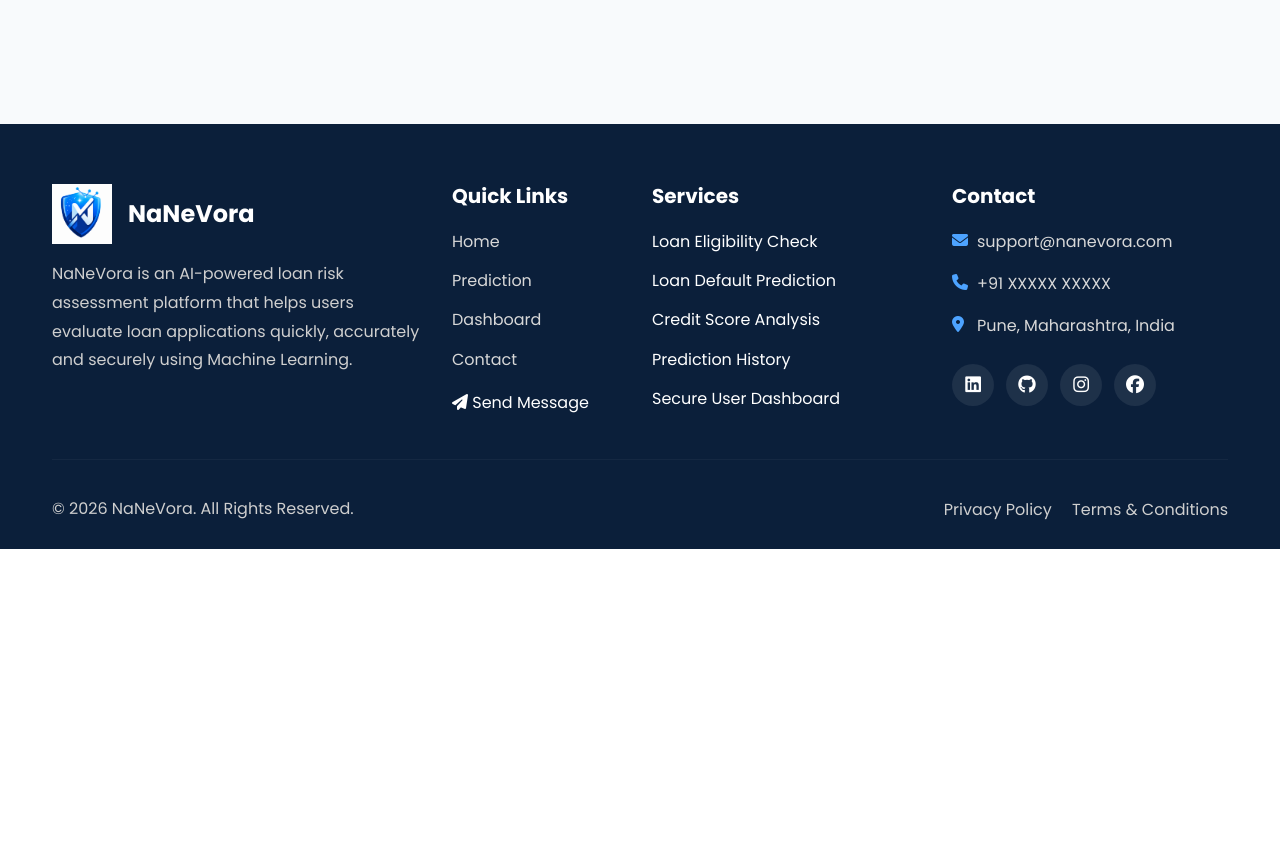
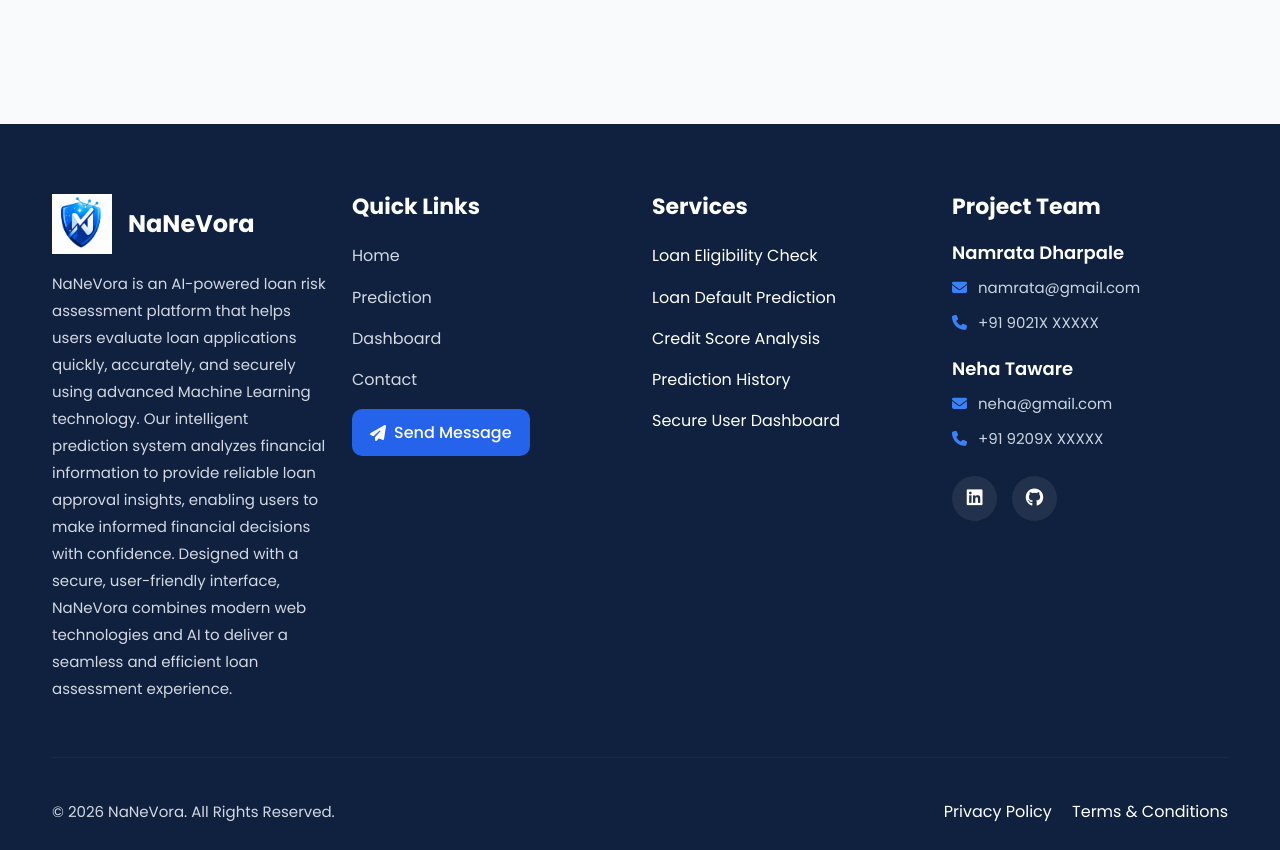
Before and after one commit to Namrata-678/NaNeVora, a Django app: page /contact/ in a window 1280 px wide. Shown: the part 2470-3320 px from the top of the page. Before the commit the page ends 3019 px from the top, so only its background shows below. Run offline with Django 5.2, Linux system fonts and the light colour scheme.

Commit message:
Edit Footer

```diff
--- a/static/css/footer.css
+++ b/static/css/footer.css
@@ -11,133 +9,168 @@
 
 .footer{
 
-    background:var(--footer-background);
-
-    color:var(--white);
-
-    padding:60px 0 25px;
-
+    background:#0F213E;
+    color:#ffffff;
+    padding:70px 0 25px;
     margin-top:80px;
 
 }
 
+/* ===========================
+   Grid Alignment
+=========================== */
+
+.footer .row{
+
+    align-items:flex-start;
+
+}
 
 /* ===========================
-   Logo
+   Brand
 =========================== */
+
+.footer-brand{
+
+    display:flex;
+    align-items:center;
+    margin-bottom:25px;
+
+}
 
 .footer-logo{
 
     width:60px;
-
     height:60px;
-
     object-fit:contain;
 
 }
 
-.footer h4{
+.footer h4,
+.footer h5{
 
-    color:var(--white);
-
+    color:#ffffff;
     font-weight:700;
 
 }
 
 .footer h5{
 
-    color:var(--white);
-
-    margin-bottom:20px;
-
-    font-size:20px;
+    margin-bottom:22px;
+    font-size:22px;
 
 }
 
 .footer p{
 
-    color:#CFCFCF;
-
+    color:#D4D8E2;
     line-height:1.8;
+    font-size:15px;
 
 }
 
-
 /* ===========================
-   Footer Links
+   Links
 =========================== */
 
 .footer-links{
 
+    list-style:none;
     padding:0;
-
     margin:0;
-
-    list-style:none;
 
 }
 
 .footer-links li{
 
-    margin-bottom:12px;
+    margin-bottom:14px;
 
 }
 
 .footer-links a{
 
-    color:#D8D8D8;
-
+    color:#D4D8E2;
     text-decoration:none;
-
-    transition:var(--transition);
+    transition:.3s;
 
 }
 
 .footer-links a:hover{
 
-    color:var(--white);
-
+    color:#3B82F6;
     padding-left:8px;
 
 }
 
-
 /* ===========================
-   Contact
+   Send Message Button
 =========================== */
 
-.footer-contact{
+.send-message-btn{
 
-    list-style:none;
+    display:inline-flex;
+    align-items:center;
+    gap:8px;
 
-    padding:0;
+    padding:10px 18px;
 
-    margin:0;
+    border-radius:10px;
+
+    background:#2563EB;
+
+    color:#ffffff;
+
+    text-decoration:none;
+
+    font-weight:500;
+
+    transition:.3s;
 
 }
 
-.footer-contact li{
+.send-message-btn:hover{
 
-    margin-bottom:15px;
+    background:#1D4ED8;
 
-    color:#D8D8D8;
+    color:#ffffff;
 
-    display:flex;
-
-    align-items:flex-start;
+    transform:translateY(-3px);
 
 }
 
-.footer-contact i{
+/* ===========================
+   Project Team
+=========================== */
 
-    width:25px;
+.team-member{
 
-    color:#4DA3FF;
-
-    margin-top:4px;
+    margin-bottom:22px;
 
 }
 
+.team-member h6{
+
+    color:#ffffff;
+    font-size:18px;
+    font-weight:600;
+    margin-bottom:10px;
+
+}
+
+.team-member p{
+
+    margin-bottom:8px;
+    color:#CBD5E1;
+    font-size:15px;
+
+}
+
+.team-member i{
+
+    width:22px;
+    color:#3B82F6;
+
+}
 
 /* ===========================
    Social Icons
@@ -146,125 +179,120 @@
 .social-icons{
 
     display:flex;
-
-    gap:12px;
+    gap:15px;
+    margin-top:25px;
 
 }
 
 .social-icons a{
 
-    width:42px;
-
-    height:42px;
+    width:45px;
+    height:45px;
 
     border-radius:50%;
 
     display:flex;
-
+    align-items:center;
     justify-content:center;
 
-    align-items:center;
+    background:rgba(255,255,255,.08);
+
+    color:#ffffff;
+
+    font-size:18px;
 
     text-decoration:none;
 
-    background:rgba(255,255,255,.08);
-
-    color:var(--white);
-
-    transition:var(--transition);
-
-    font-size:18px;
+    transition:.35s;
 
 }
 
 .social-icons a:hover{
 
-    background:var(--primary-color);
+    background:#2563EB;
 
     transform:translateY(-5px);
 
 }
 
-
 /* ===========================
-   Footer Divider
+   Divider
 =========================== */
 
 .footer hr{
 
     border-color:rgba(255,255,255,.15);
-
-    margin:35px 0;
+    margin:40px 0;
 
 }
-
 
 /* ===========================
    Bottom Footer
 =========================== */
 
-.footer .row:last-child p{
+.footer-bottom{
 
-    color:#CFCFCF;
-
-    margin:0;
+    display:flex;
+    justify-content:space-between;
+    align-items:center;
+    flex-wrap:wrap;
+    gap:15px;
 
 }
 
-.footer .row:last-child a{
+.footer-bottom p{
 
-    color:#CFCFCF;
-
-    text-decoration:none;
-
-    transition:var(--transition);
+    margin:0;
+    color:#CBD5E1;
 
 }
 
-.footer .row:last-child a:hover{
+.footer-bottom a{
 
-    color:var(--white);
+    color:#CBD5E1;
+    text-decoration:none;
+    transition:.3s;
 
 }
 
+.footer-bottom a:hover{
+
+    color:#3B82F6;
+
+}
 
 /* ===========================
-   Back To Top Button
+   Back To Top
 =========================== */
 
 .back-to-top{
 
     position:fixed;
 
+    bottom:25px;
     right:25px;
 
-    bottom:25px;
-
     width:50px;
-
     height:50px;
 
     border:none;
 
     border-radius:50%;
 
-    background:var(--primary-color);
+    background:#2563EB;
 
-    color:var(--white);
+    color:#ffffff;
 
-    cursor:pointer;
+    font-size:18px;
 
     display:none;
 
     justify-content:center;
-
     align-items:center;
 
-    font-size:18px;
+    cursor:pointer;
 
-    box-shadow:var(--shadow-lg);
-
-    transition:var(--transition);
+    transition:.3s;
 
     z-index:999;
 
--- a/templates/footer.html
+++ b/templates/footer.html
@@ -6,8 +6,11 @@
 
         <div class="row gy-4">
 
-            <!-- Company -->
-            <div class="col-lg-4 col-md-6">
+            <!-- ===========================
+                    Company
+            ============================ -->
+
+            <div class="col-lg-3 col-md-6">
 
                 <div class="footer-brand d-flex align-items-center mb-3">
 
@@ -22,53 +25,55 @@
                 </div>
 
                 <p>
-                    NaNeVora is an AI-powered loan risk assessment platform
-                    that helps users evaluate loan applications quickly,
-                    accurately and securely using Machine Learning.
+
+                    NaNeVora is an AI-powered loan risk assessment platform that helps users evaluate loan applications quickly, accurately, and securely using advanced Machine Learning technology.
+
+Our intelligent prediction system analyzes financial information to provide reliable loan approval insights, enabling users to make informed financial decisions with confidence. Designed with a secure, user-friendly interface, NaNeVora combines modern web technologies and AI to deliver a seamless and efficient loan assessment experience.
                 </p>
 
             </div>
 
-            <!-- Quick Links -->
-            <div class="col-lg-2 col-md-6">
+
+            <!-- ===========================
+                    Quick Links
+            ============================ -->
+
+            <div class="col-lg-3 col-md-6">
 
                 <h5>Quick Links</h5>
 
                 <ul class="footer-links">
 
-                    <li>
-                        <a href="{% url 'home' %}">Home</a>
-                    </li>
+                    <li><a href="{% url 'home' %}">Home</a></li>
 
-                    <li>
-                        <a href="{% url 'prediction' %}">Prediction</a>
-                    </li>
+                    <li><a href="{% url 'prediction' %}">Prediction</a></li>
 
-                    <li>
-                        <a href="{% url 'dashboard' %}">Dashboard</a>
-                    </li>
+                    <li><a href="{% url 'dashboard' %}">Dashboard</a></li>
 
-                    <li>
-                        <a href="{% url 'contact' %}">Contact</a>
-                    </li>
+                    <li><a href="{% url 'contact' %}">Contact</a></li>
 
                 </ul>
 
-
                 <div class="footer-message mt-3">
 
-    <a href="{% url 'contact' %}" class="send-message-btn">
+                    <a href="{% url 'contact' %}"
+                       class="send-message-btn">
 
-        <i class="fa-solid fa-paper-plane"></i>
+                        <i class="fa-solid fa-paper-plane"></i>
 
-        Send Message
+                        Send Message
 
-    </a>
+                    </a>
 
-</div>
+                </div>
+
             </div>
 
-            <!-- Services -->
+
+            <!-- ===========================
+                    Services
+            ============================ -->
+
             <div class="col-lg-3 col-md-6">
 
                 <h5>Services</h5>
@@ -89,51 +94,73 @@
 
             </div>
 
-            <!-- Contact -->
+
+            <!-- ===========================
+                    Project Team
+            ============================ -->
+
             <div class="col-lg-3 col-md-6">
 
-                <h5>Contact</h5>
+                <h5>Project Team</h5>
 
-                <ul class="footer-contact">
+                <div class="team-member">
 
-                    <li>
-                        <i class="fa-solid fa-envelope"></i>
+                    <h6>Namrata Dharpale</h6>
 
-                        support@nanevora.com
-                    </li>
+                    <p>
 
-                    <li>
-                        <i class="fa-solid fa-phone"></i>
+                        <i class="fas fa-envelope"></i>
 
-                        +91 XXXXX XXXXX
-                    </li>
+                        namrata@gmail.com
 
-                    <li>
-                        <i class="fa-solid fa-location-dot"></i>
+                    </p>
 
-                        Pune, Maharashtra, India
-                    </li>
+                    <p>
 
-                </ul>
+                        <i class="fas fa-phone"></i>
 
-                <!-- Social Media -->
+                        +91 9021X XXXXX
+
+                    </p>
+
+                </div>
+
+                <div class="team-member mt-3">
+
+                    <h6>Neha Taware</h6>
+
+                    <p>
+
+                        <i class="fas fa-envelope"></i>
+
+                        neha@gmail.com
+
+                    </p>
+
+                    <p>
+
+                        <i class="fas fa-phone"></i>
+
+                        +91 9209X XXXXX
+
+                    </p>
+
+                </div>
 
                 <div class="social-icons mt-4">
 
-                    <a href="#" target="_blank">
+                    <a href="https://www.linkedin.com/in/namrata-dharpale-7a8b1b1a9/"
+                       target="_blank">
+
                         <i class="fab fa-linkedin"></i>
+
                     </a>
 
-                    <a href="#" target="_blank">
+                    <a href="https://github.com/Namrata-678/NaNeVora"
+                       target="_blank">
+
                         <i class="fab fa-github"></i>
-                    </a>
 
-                    <a href="#" target="_blank">
-                        <i class="fab fa-instagram"></i>
-                    </a>
-
-                    <a href="#" target="_blank">
-                        <i class="fab fa-facebook"></i>
                     </a>
 
                 </div>
@@ -144,7 +171,9 @@
 
         <hr>
 
-        <!-- Bottom Footer -->
+        <!-- ===========================
+                Footer Bottom
+        ============================ -->
 
         <div class="row align-items-center">
 
@@ -184,8 +213,7 @@
 
 <!-- Back To Top -->
 
-<button id="backToTop"
-        class="back-to-top">
+<button id="backToTop" class="back-to-top">
 
     <i class="fa-solid fa-arrow-up"></i>
 
```
Also changed, not shown: other parts of static/css/footer.css (+26 -20 lines), db.sqlite3.
